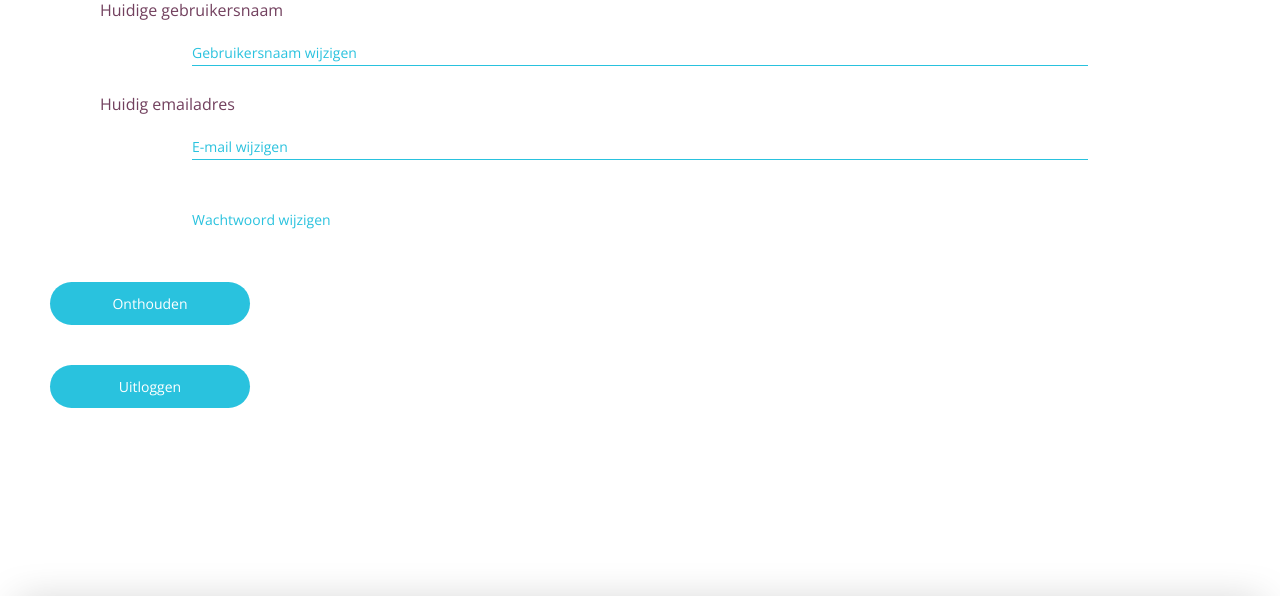
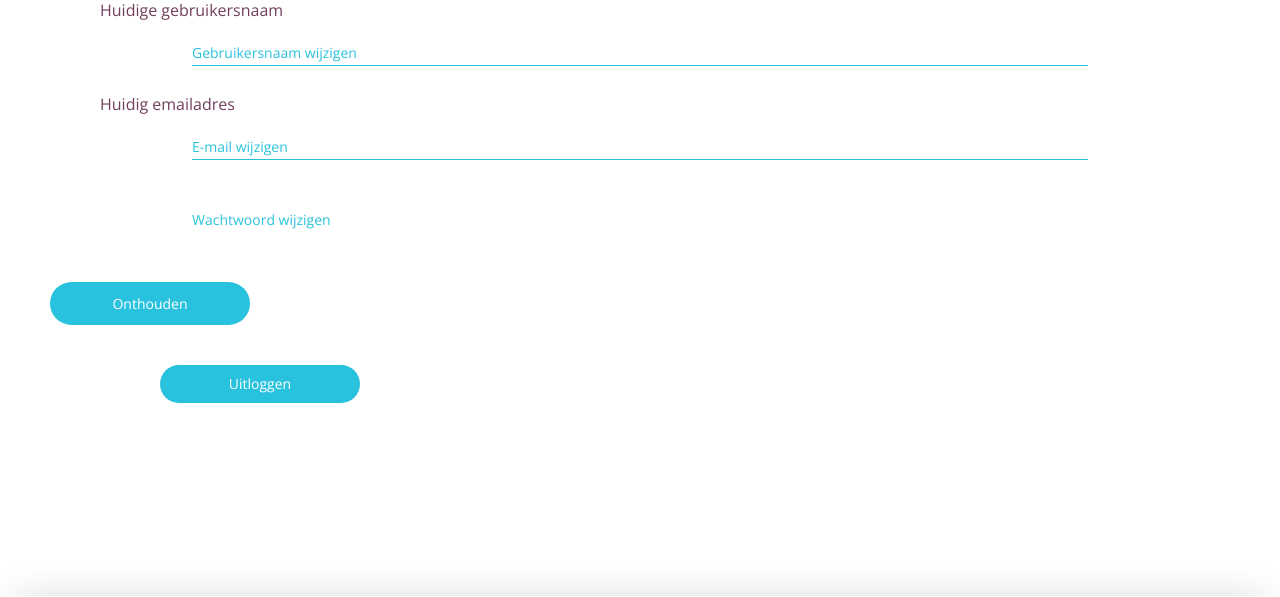
Before and after one commit to ilonaVS/pinme, a PHP site: page /profiel.php in a window 1280 px wide. Shown: the part 154-751 px from the top of the page. Run offline with PHP 8.4, Linux system fonts and the light colour scheme.

Commit message:
CSS registratie-login-loguit

```diff
--- a/css/style.css
+++ b/css/style.css
@@ -146,6 +146,11 @@ background: url(../images/achtergrondMechelen.png);
 	width: 200px;
 	text-align: center;
 	font-size: 14px;
+
+}
+.profiel .button a {
+    text-decoration:none;
+    color: #fff;
 }
 
 .profiel input[type=text] {
@@ -188,6 +193,17 @@ h1 {
     border:none;
     border-bottom:1px solid #29c2de;
     padding-bottom:3px;
+}
+.error {
+    text-align:center;
+    font-size:12px;
+    line-height:1.5em;
+    width:70%;
+    margin:30px 15%;
+    padding:10px;
+    display:block;
+    background-color:#72405E;
+    color:#fff;
 }
 
 /*-------------------------------------------*/
--- a/profiel.php
+++ b/profiel.php
@@ -35,13 +35,11 @@
             <input type="submit" value="Onthouden" class="button">
         </div>
 
+    </form>
 
-          <div class="formfield">
-            <input type="submit" value="Uitloggen" class="button">
-        </div>
-
-
-    </form>
+    <div class="button">
+        <a href="loguit.php">Uitloggen</a>
+    </div>
 
 
 </div>
```
